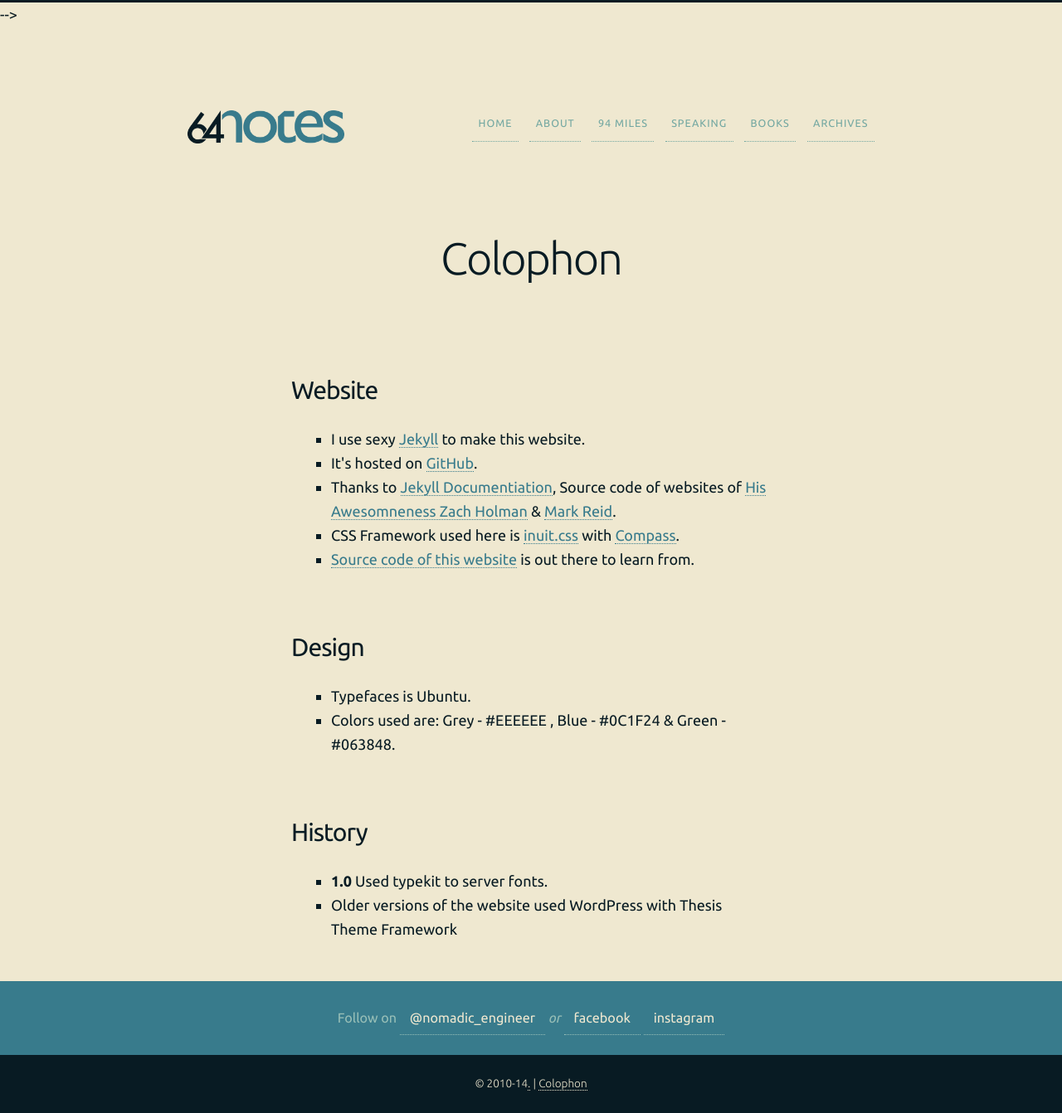
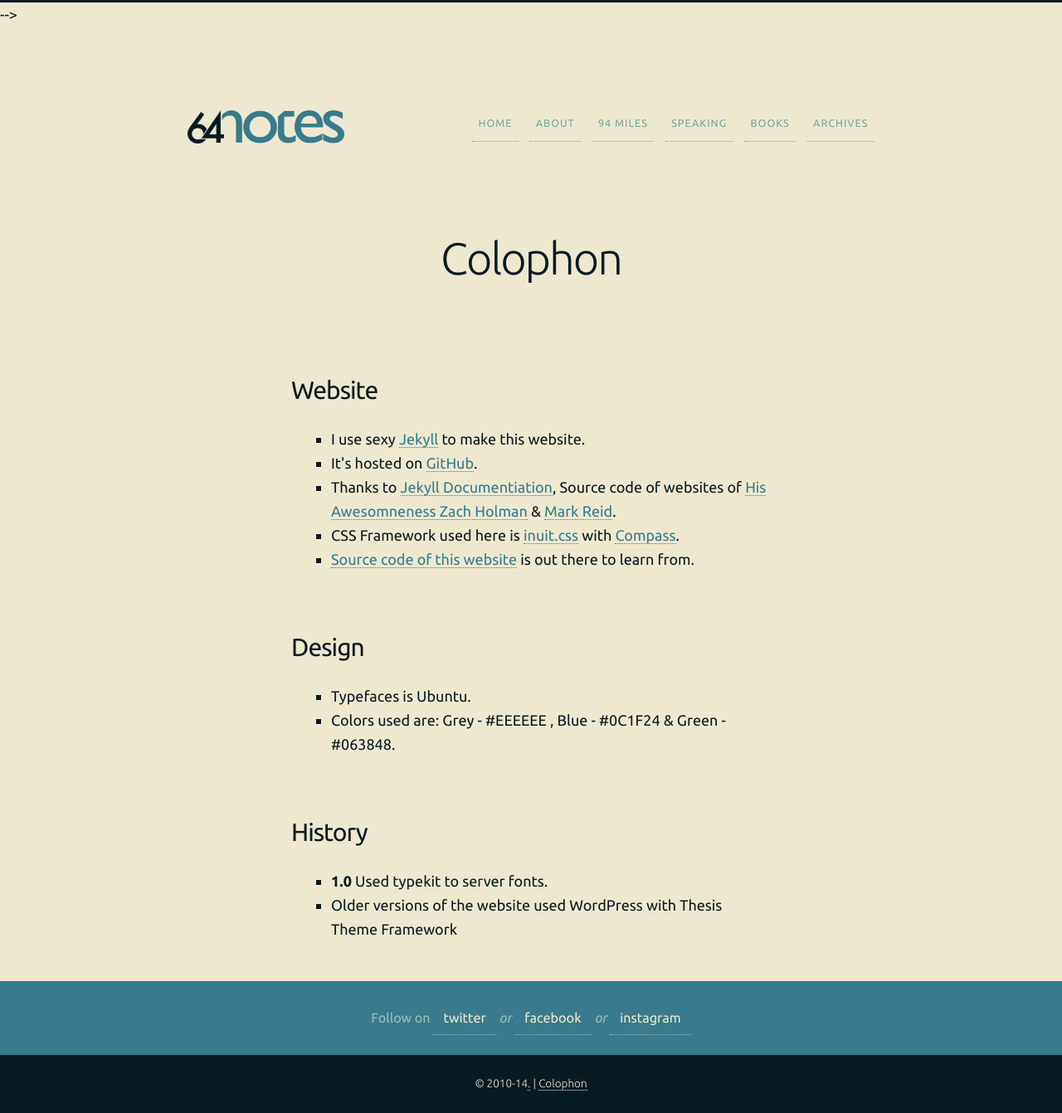
Before and after one commit to 93notes/93notes.github.io, a Jekyll site: the page built from colophon.html, in a window 1280 px wide. Shown: the whole page at 83% size. Built offline with Jekyll 4.4.1, drawn with Linux system fonts in a browser that asks for light colours; nearby versions of some CDN libraries.

Commit message:
Update footer.html

```diff
--- a/_includes/footer.html
+++ b/_includes/footer.html
@@ -3,14 +3,15 @@
     <ul class='nav nav--block grid__item one-whole no-bottom-margin' id='socialfollow'>
       <li>Follow on </li>
       <li class='twitter'>
-      <a href="https://twitter.com/nomadic_enginer" onclick="gae('Social', 'Twitter')" target="_blank">@nomadic_engineer</a>
+      <a href="https://twitter.com/nomadic_enginer" onclick="gae('Social', 'Twitter')" target="_blank">twitter</a>
       </li>
       <li><em> or </em></li>
       <li class='fb'>
       <a href="https://www.facebook.com/pradeep.sinngh" onclick="gae('Social', 'Facebook')" target="_blank">facebook</a>
       </li>
+      <li><em> or </em></li>
       <li class='instagram'>
-      <a href="hhttps://www.instagram.com/pradeep_sinngh/" onclick="gae('Social', 'Instagram')" target="_blank">instagram</a>
+      <a href="hhttps://www.instagram.com/pradeep_sinngh/" onclick="gae('Social', 'facebook')" target="_blank">instagram</a>
       </li>
     </ul>
   </div>
```
